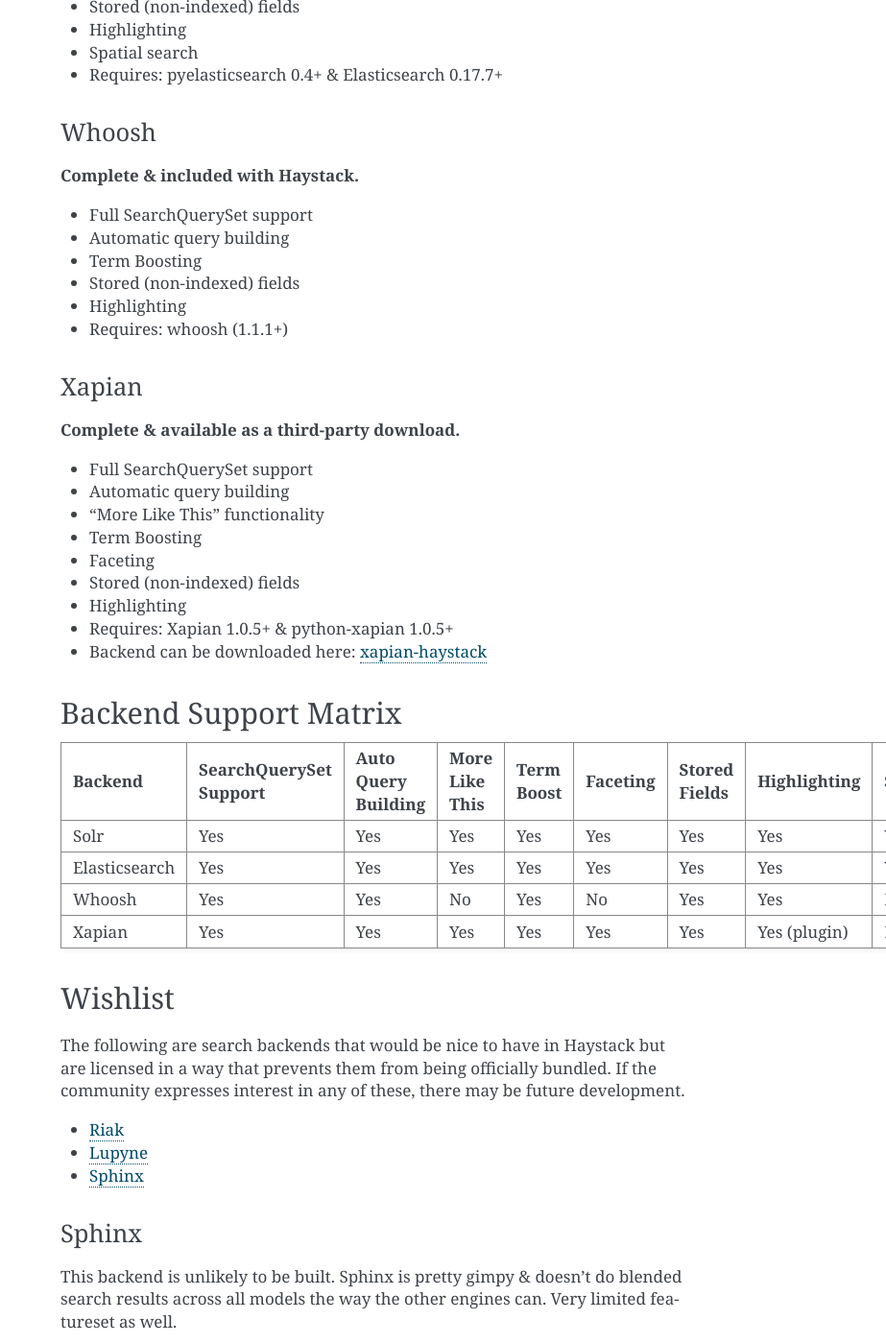
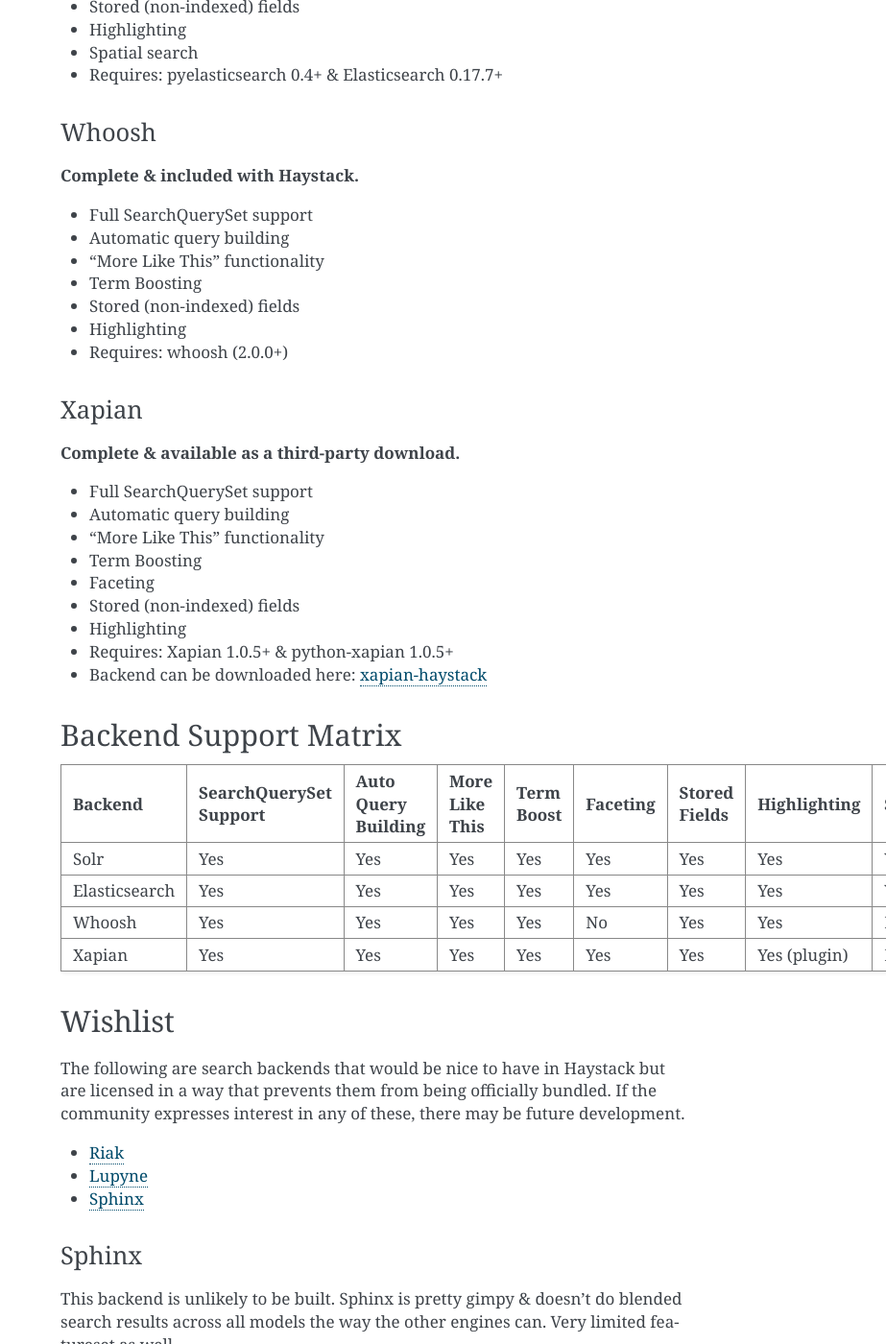
Before and after one commit to django-haystack/django-haystack, a Sphinx documentation site: the page built from docs/backend_support.rst, in a window 1280 px wide and 1400 px high, scrolled down 917 px. Shown: the whole window at 96% size, without its empty margins (357-1280 px from the left). Built offline with Sphinx 7.4.7, drawn with Linux system fonts in a browser that asks for light colours.

Commit message:
Updated the backend support docs. Thanks to kezabelle & dimiro1 for the report!

```diff
--- a/docs/backend_support.rst
+++ b/docs/backend_support.rst
@@ -59,10 +59,11 @@
 
 * Full SearchQuerySet support
 * Automatic query building
+* "More Like This" functionality
 * Term Boosting
 * Stored (non-indexed) fields
 * Highlighting
-* Requires: whoosh (1.1.1+)
+* Requires: whoosh (2.0.0+)
 
 Xapian
 ------
@@ -89,7 +90,7 @@
 +----------------+------------------------+---------------------+----------------+------------+----------+---------------+--------------+---------+
 | Elasticsearch  | Yes                    | Yes                 | Yes            | Yes        | Yes      | Yes           | Yes          | Yes     |
 +----------------+------------------------+---------------------+----------------+------------+----------+---------------+--------------+---------+
-| Whoosh         | Yes                    | Yes                 | No             | Yes        | No       | Yes           | Yes          | No      |
+| Whoosh         | Yes                    | Yes                 | Yes            | Yes        | No       | Yes           | Yes          | No      |
 +----------------+------------------------+---------------------+----------------+------------+----------+---------------+--------------+---------+
 | Xapian         | Yes                    | Yes                 | Yes            | Yes        | Yes      | Yes           | Yes (plugin) | No      |
 +----------------+------------------------+---------------------+----------------+------------+----------+---------------+--------------+---------+
```
